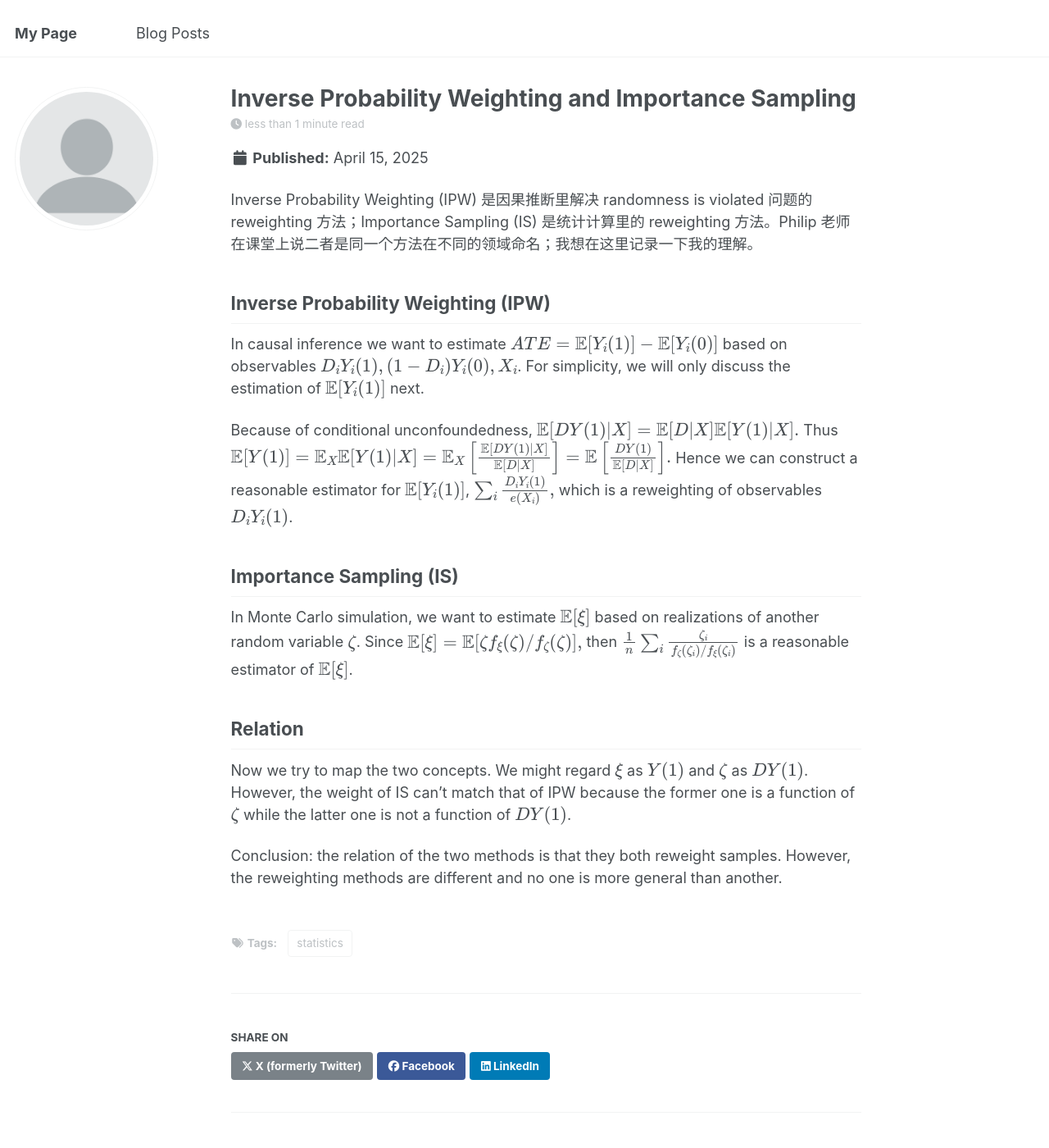
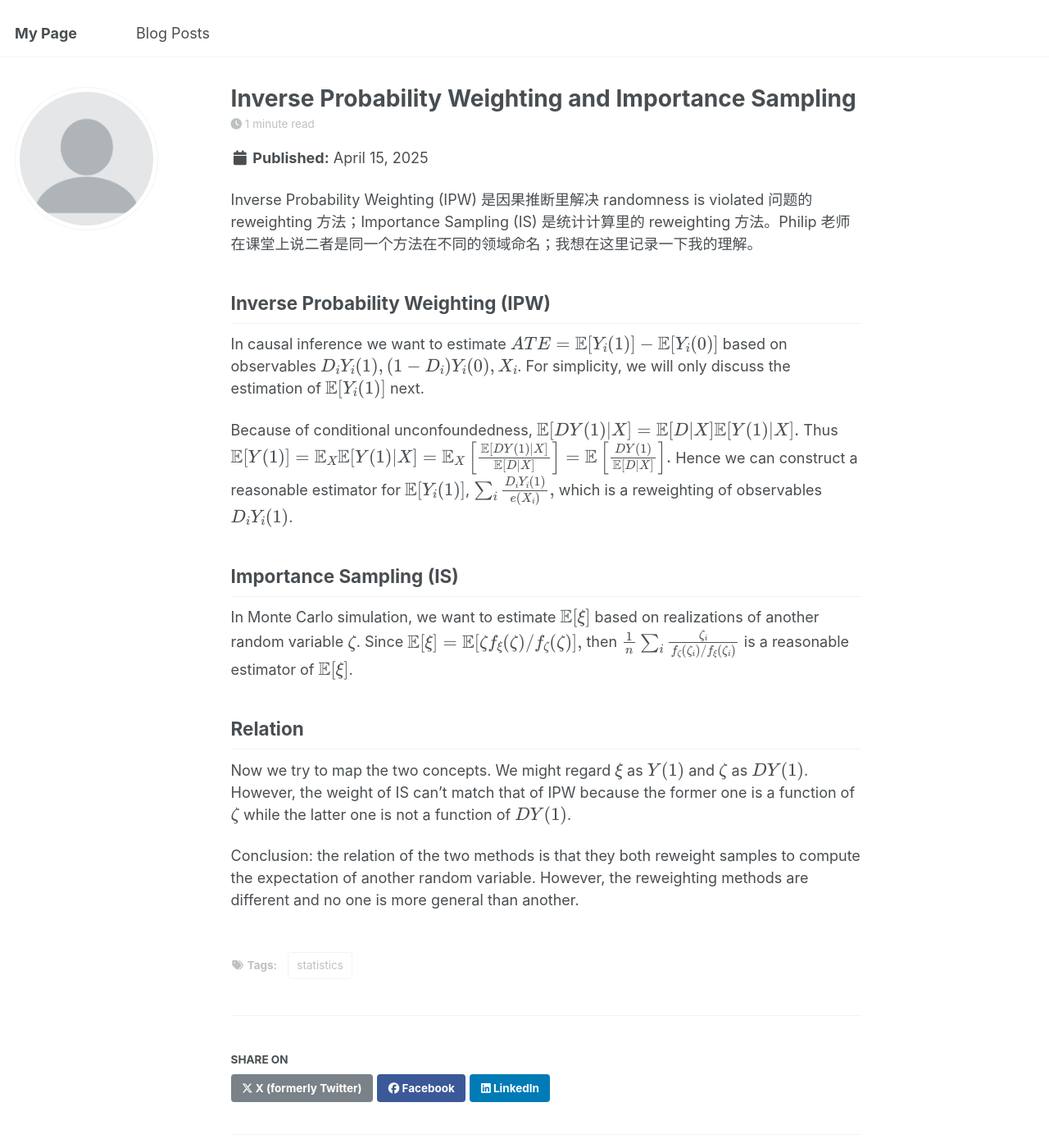
Before and after one commit to JiinnW/JiinnW, a Jekyll site: the page built from _posts/2025-04-15-blog-post-1.md, in a window 1280 px wide and 1400 px high. Shown: the whole window at 82% size. Built offline with Jekyll 4.4.1, drawn with Linux system fonts in a browser that asks for light colours.

Commit message:
Update 2025-04-15-blog-post-1.md

```diff
--- a/_posts/2025-04-15-blog-post-1.md
+++ b/_posts/2025-04-15-blog-post-1.md
@@ -36,4 +36,4 @@ is a reasonable estimator of \\(\mathbb{E}[\xi]\\).
 
 Now we try to map the two concepts. We might regard \\(\xi\\) as \\(Y(1)\\) and \\(\zeta\\) as \\(DY(1)\\). However, the weight of IS can't match that of IPW because the former one is a function of \\(\zeta\\) while the latter one is not a function of \\(DY(1)\\).
 
-Conclusion: the relation of the two methods is that they both reweight samples. However, the reweighting methods are different and no one is more general than another.
+Conclusion: the relation of the two methods is that they both reweight samples to compute the expectation of another random variable. However, the reweighting methods are different and no one is more general than another.
```
